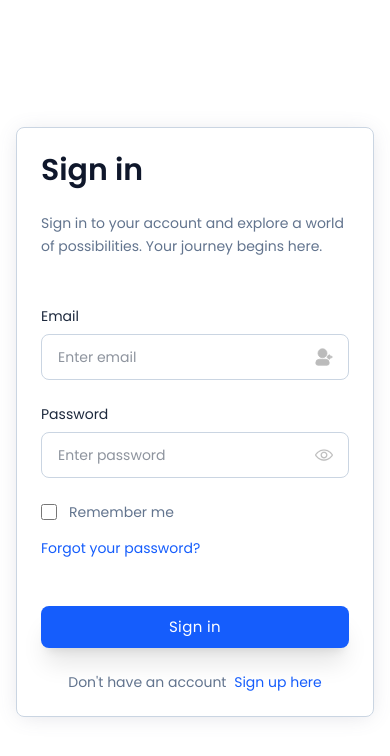
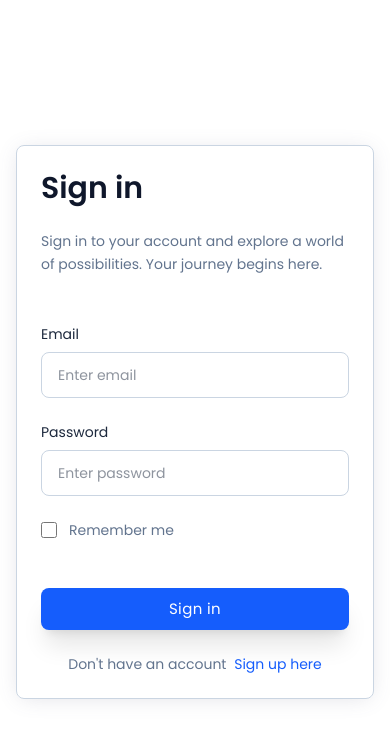
Before and after one commit to nikolamirilo/Credentials_Manager, a Next.js app in the folder client/: page / in a window 390 px wide. Shown: the top 756 px of the page. Built offline with nearby package versions, Linux system fonts and the light colour scheme.

Commit message:
added search option, fixed ui bugs

```diff
--- a/client/components/Auth.jsx
+++ b/client/components/Auth.jsx
@@ -2,6 +2,7 @@
 import { useRouter } from 'next/navigation'
 import React, { useState } from "react";
 import { AiOutlineLoading3Quarters } from "react-icons/ai";
+import Image from 'next/image';
 
 const Auth = ({signIn, signUp}) => {
   const [type, setType] = useState("login");
@@ -30,7 +31,7 @@ const Auth = ({signIn, signUp}) => {
   return (
     <div className="min-h-screen flex fle-col items-center justify-center">
       <div className="py-6 px-4">
-        <div className="grid md:grid-cols-2 items-center gap-6 max-w-6xl w-full">
+        <div className="grid md:grid-cols-2 items-center gap-10 xl:gap-20 max-w-8xl w-full">
           <div className="border border-slate-300 rounded-lg p-6 max-w-md shadow-[0_2px_22px_-4px_rgba(93,96,127,0.2)] max-md:mx-auto">
             <form className="space-y-6" onSubmit={handleSubmit}>
               <div className="mb-12">
@@ -56,24 +57,6 @@ const Auth = ({signIn, signUp}) => {
                     value={email}
                     onChange={(e) => setEmail(e.target.value)}
                   />
-                  <svg
-                    xmlns="http://www.w3.org/2000/svg"
-                    fill="#bbb"
-                    stroke="#bbb"
-                    className="w-[18px] h-[18px] absolute right-4"
-                    viewBox="0 0 24 24"
-                  >
-                    <circle
-                      cx="10"
-                      cy="7"
-                      r="6"
-                      data-original="#000000"
-                    ></circle>
-                    <path
-                      d="M14 15H6a5 5 0 0 0-5 5 3 3 0 0 0 3 3h12a3 3 0 0 0 3-3 5 5 0 0 0-5-5zm8-4h-2.59l.3-.29a1 1 0 0 0-1.42-1.42l-2 2a1 1 0 0 0 0 1.42l2 2a1 1 0 0 0 1.42 0 1 1 0 0 0 0-1.42l-.3-.29H22a1 1 0 0 0 0-2z"
-                      data-original="#000000"
-                    ></path>
-                  </svg>
                 </div>
               </div>
               <div>
@@ -90,18 +73,6 @@ const Auth = ({signIn, signUp}) => {
                     value={password}
                     onChange={(e) => setPassword(e.target.value)}
                   />
-                  <svg
-                    xmlns="http://www.w3.org/2000/svg"
-                    fill="#bbb"
-                    stroke="#bbb"
-                    className="w-[18px] h-[18px] absolute right-4 cursor-pointer"
-                    viewBox="0 0 128 128"
-                  >
-                    <path
-                      d="M64 104C22.127 104 1.367 67.496.504 65.943a4 4 0 0 1 0-3.887C1.367 60.504 22.127 24 64 24s62.633 36.504 63.496 38.057a4 4 0 0 1 0 3.887C126.633 67.496 105.873 104 64 104zM8.707 63.994C13.465 71.205 32.146 96 64 96c31.955 0 50.553-24.775 55.293-31.994C114.535 56.795 95.854 32 64 32 32.045 32 13.447 56.775 8.707 63.994zM64 88c-13.234 0-24-10.766-24-24s10.766-24 24-24 24 10.766 24 24-10.766 24-24 24zm0-40c-8.822 0-16 7.178-16 16s7.178 16 16 16 16-7.178 16-16-7.178-16-16-16z"
-                      data-original="#000000"
-                    ></path>
-                  </svg>
                 </div>
               </div>
               {type == "signup" && (
@@ -152,15 +123,6 @@ const Auth = ({signIn, signUp}) => {
                         Remember me
                       </label>
                     </div>
-
-                    <div className="text-sm">
-                      <a
-                        href="jajvascript:void(0);"
-                        className="text-blue-600 hover:underline font-medium"
-                      >
-                        Forgot your password?
-                      </a>
-                    </div>
                   </div>
 
                   <div className="!mt-12">
@@ -206,11 +168,15 @@ const Auth = ({signIn, signUp}) => {
             </form>
           </div>
 
-          <div className="hidden md:block max-md:mt-8">
-            <img
-              src="https://readymadeui.com/login-image.webp"
-              className="w-full aspect-[71/50] max-md:w-4/5 mx-auto block object-cover"
+          <div className="hidden md:block max-md:mt-8 relative w-full aspect-[71/50]">
+            <Image
+              src="/login-image.webp"
               alt="login img"
+              fill
+              sizes="(max-width: 768px) 100vw, 50vw"
+              priority
+              className="object-cover rounded-lg transition-all duration-300 md:hover:scale-105"
+              quality={90}
             />
           </div>
         </div>
--- a/client/next.config.mjs
+++ b/client/next.config.mjs
@@ -1,4 +1,5 @@
 /** @type {import('next').NextConfig} */
-const nextConfig = {};
+const nextConfig = {
+};
 
 export default nextConfig;
```
Also changed, not shown: client/components/Dashboard.jsx (+91 -19 lines), client/public/login-image.webp (added).
